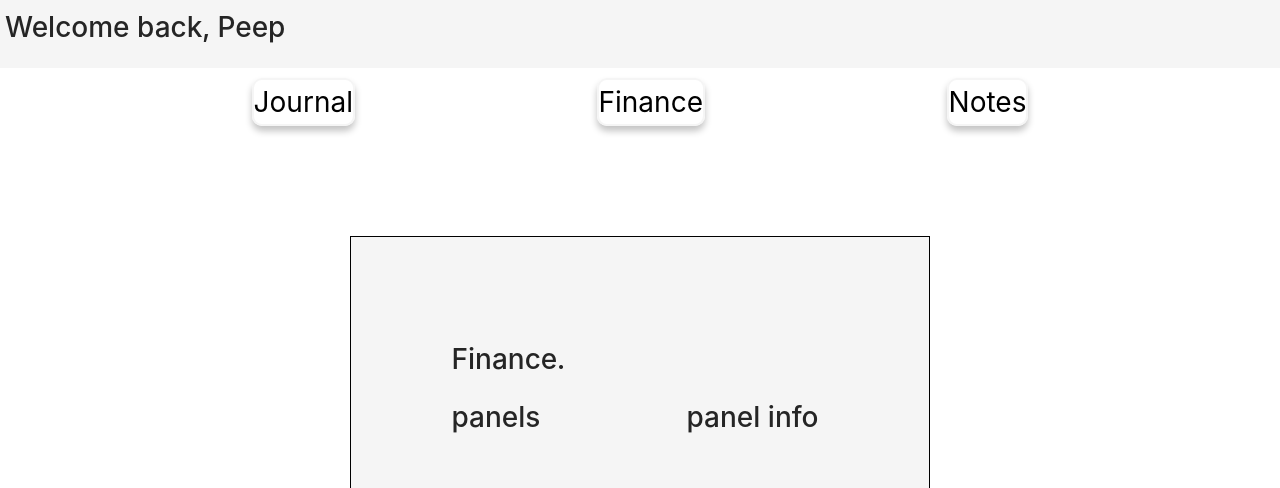
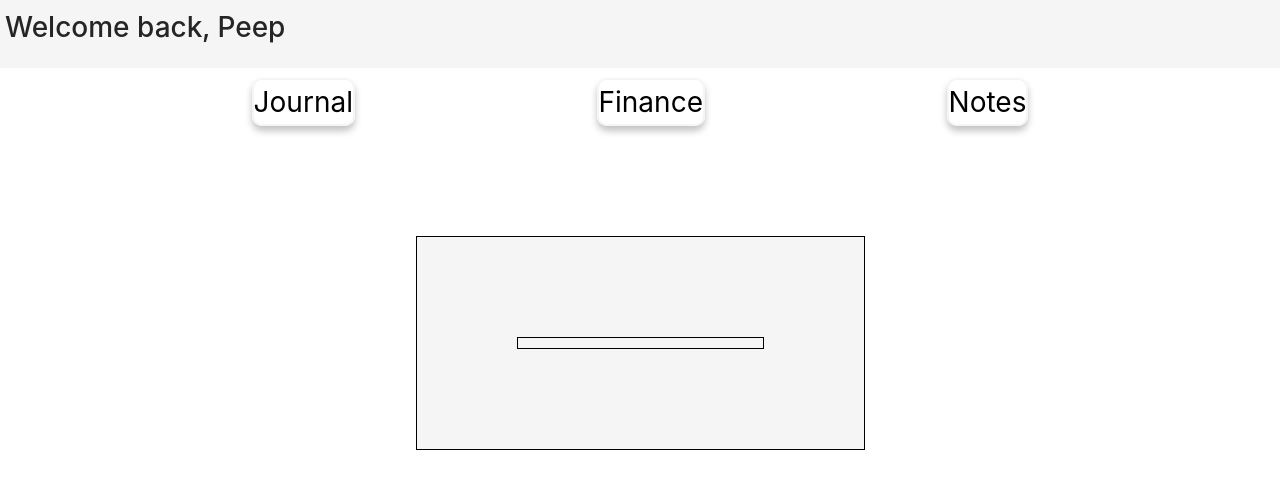
Before and after one commit to arn-foto/encrypt-me, a React (Create React App) app in the folder encrypt-me/: page /finance in a window 1280 px wide. Shown: the top 488 px of the page. Built offline with nearby package versions, Linux system fonts and the light colour scheme.

Commit message:
+ Create infoPanel componenet

```diff
--- a/encrypt-me/src/Components/FinanceWidget/index.js
+++ b/encrypt-me/src/Components/FinanceWidget/index.js
@@ -1,16 +1,18 @@
 import React from "react";
-import { FinanceContainer, FinancePanels, FinancePanelInfo } from "./styles";
+import {
+	FinanceContainer,
+	FinancePanels,
+	FinancePanelInfo,
+	FinancePanelPoistion,
+} from "./styles";
 
 function FinanceWidget() {
 	return (
 		<div>
 			<FinanceContainer>
-				<h1>Finance.</h1>
 				<FinancePanels>
-					<h1>panels</h1>
-					<FinancePanelInfo>
-						<h1>panel info</h1>
-					</FinancePanelInfo>
+					<FinancePanelInfo></FinancePanelInfo>
+					<FinancePanelPoistion></FinancePanelPoistion>
 				</FinancePanels>
 			</FinanceContainer>
 		</div>
--- a/encrypt-me/src/Components/FinanceWidget/styles.js
+++ b/encrypt-me/src/Components/FinanceWidget/styles.js
@@ -12,10 +12,20 @@ const FinancePanels = styled.div`
 	grid-gap: 10px;
 	grid-template-columns: 225px auto auto;
 	grid-template-rows: auto auto;
+	border: 1px solid black;
 `;
 
 const FinancePanelInfo = styled.div`
 	grid-row: span 2;
 `;
 
-export { FinanceContainer, FinancePanels, FinancePanelInfo };
+const FinancePanelPoistion = styled.div`
+	grid-column: span 2;
+`;
+
+export {
+	FinanceContainer,
+	FinancePanels,
+	FinancePanelInfo,
+	FinancePanelPoistion,
+};
```
Also changed, not shown: encrypt-me/src/Components/FinanceWidget/InfoPanel.js (added, +11 -0 lines).
